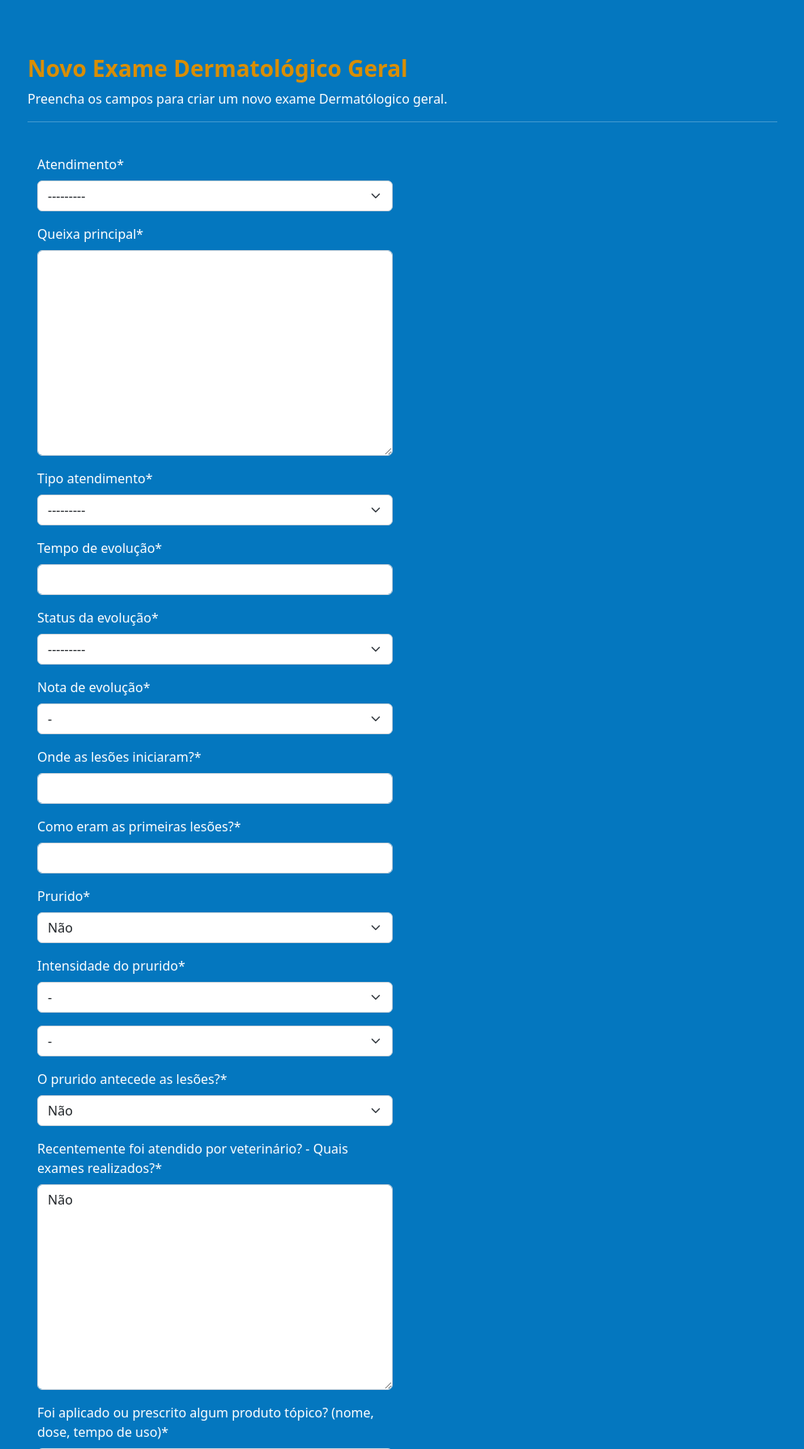
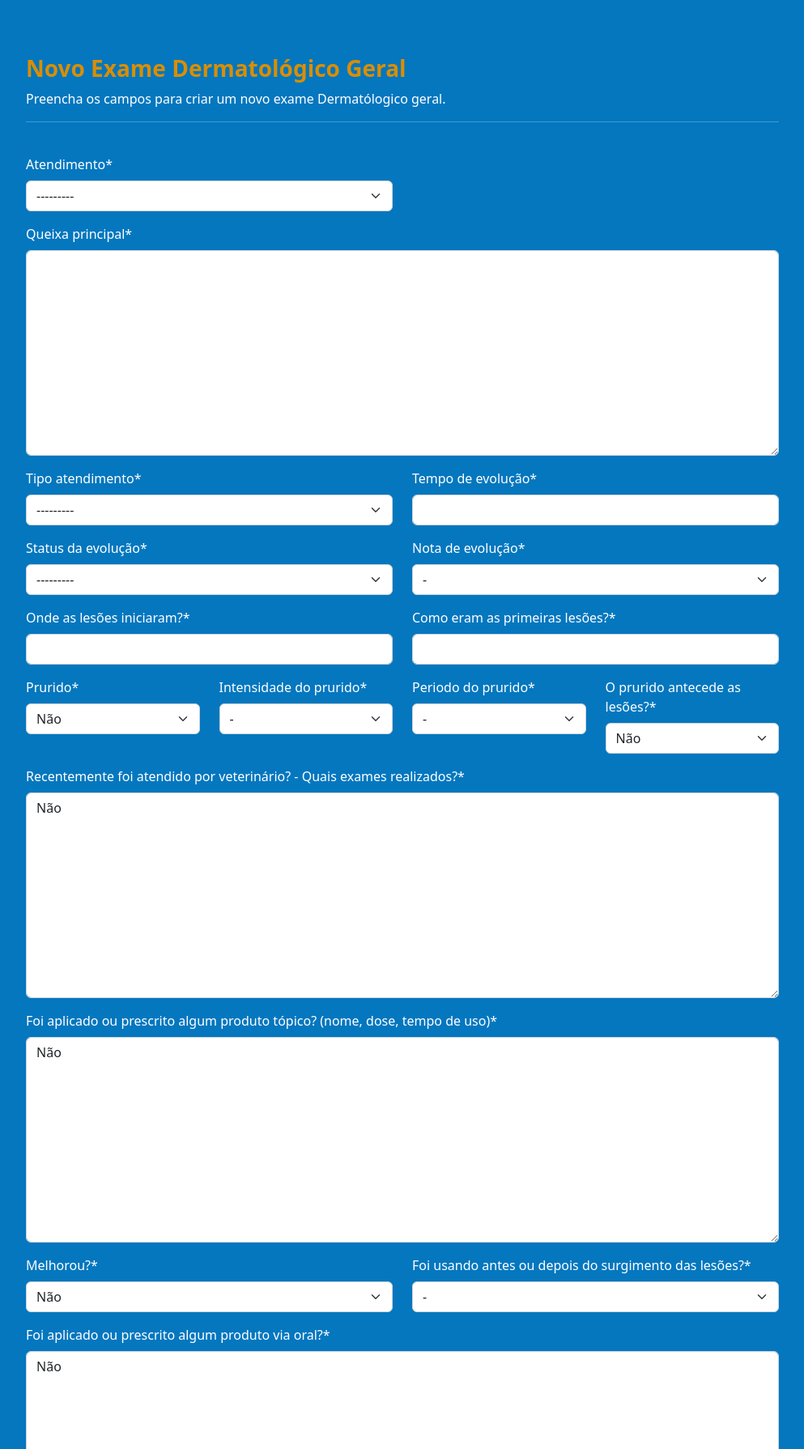
Before and after one commit to Joey-Resende/PetVet, a Django app: page /petvet/dherm_exam_new/ in a window 1280 px wide. Shown: the part 66-1856 px from the top of the page at 81% size, without its empty margins (143-1136 px from the left). Run offline with Django 4.2, Linux system fonts and the light colour scheme; a user stored in the database is signed in; data comes from the database, SQL or seed files in the repository; some libraries are stand-ins or nearby versions.

Commit message:
Ajustando o form_general_dherm_exam.

```diff
--- a/PetVet/core/models.py
+++ b/PetVet/core/models.py
@@ -347,7 +347,7 @@ class GeneralDhermExam(models.Model):
     prurido_intensity = models.CharField(
         max_length=2, default='-', choices=score, verbose_name='Intensidade do prurido')
     choice_prurido = models.CharField(
-        max_length=17, default='-', choices=choice_prurido, verbose_name='')
+        max_length=17, default='-', choices=choice_prurido, verbose_name='Periodo do prurido')
     quest_03_prurido_history = models.CharField(
         max_length=3, default='Não', choices=castrated_status, verbose_name='O prurido antecede as lesões?')
     quest_04_recent_medical_care = models.TextField(
--- /dev/null
+++ b/PetVet/core/templates/core/form_general_dherm_exam.html
@@ -0,0 +1,210 @@
+{% extends 'core/base_model.html' %}
+{% load crispy_forms_tags %}
+{% load static%}
+
+{% block title %}
+<title>{{ title_window }}</title>
+{% endblock %}
+
+{% block content %}
+<div class="col-md-10 mx-auto">
+    <h3><strong>{{ title_page }}</strong></h3>
+    <p>{{ tips }}</p>
+    <hr />
+    <br />
+    <form method="post">
+      {% csrf_token %}
+      <div class="row">
+        <div class="col-md-6 mb-0">
+          {{ form.medical_care|as_crispy_field }}
+        </div>
+        <div class="col-md-6 mb-0">
+
+        </div>
+      </div>
+      <div class="row">
+        <div class="col mb-0">
+          {{ form.report|as_crispy_field }}
+        </div>
+      </div>
+      <div class="row">
+        <div class="col-md-6 mb-0">
+          {{ form.choice_anamnese|as_crispy_field }}
+        </div>
+        <div class="col-md-6 mb-0">
+          {{ form.evolution_time|as_crispy_field }}
+        </div>
+      </div>
+      <div class="row">
+        <div class="col-md-6 mb-0">
+          {{ form.choice_evolution_status|as_crispy_field }}
+        </div>
+        <div class="col-md-6 mb-0">
+          {{ form.evolution_score|as_crispy_field }}
+        </div>
+      </div>
+      <div class="row">
+        <div class="col-md-6 mb-0">
+          {{ form.quest_01_where_begin|as_crispy_field }}
+        </div>
+        <div class="col-md-6 mb-0">
+          {{ form.quest_02_how_are_lesions|as_crispy_field }}
+        </div>
+      </div>
+      <div class="row">
+        <div class="col-md-3 mb-0">
+          {{ form.prurido|as_crispy_field }}
+        </div>
+        <div class="col-md-3 mb-0">
+          {{ form.prurido_intensity|as_crispy_field }}
+        </div>
+        <div class="col-md-3 mb-0">
+          {{ form.choice_prurido|as_crispy_field }}
+        </div>
+        <div class="col-md-3 mb-0">
+          {{ form.quest_03_prurido_history|as_crispy_field }}
+        </div>
+      </div>
+      <div class="row">
+        <div class="col mb-0">
+          {{ form.quest_04_recent_medical_care|as_crispy_field }}
+        </div>
+      </div>
+      <div class="row">
+        <div class="col mb-0">
+          {{ form.quest_05_aplication_prescrition_topic|as_crispy_field }}
+        </div>
+      </div>
+      <div class="row">
+        <div class="col-md-6 mb-0">
+          {{ form.quest_06_feels_better_topic|as_crispy_field }}
+        </div>
+        <div class="col-md-6 mb-0">
+          {{ form.quest_07_feels_intensity_topic|as_crispy_field }}
+        </div>
+      </div>
+      <div class="row">
+        <div class="col mb-0">
+          {{ form.quest_08_aplication_prescrition_oral|as_crispy_field }}
+        </div>
+      </div>
+      <div class="row">
+        <div class="col-md-6 mb-0">
+          {{ form.quest_09_feels_better_oral|as_crispy_field }}
+        </div>
+        <div class="col-md-6 mb-0">
+          {{ form.quest_10_feels_intensity_oral|as_crispy_field }}
+        </div>
+      </div>
+      <div class="row">
+        <div class="col mb-0">
+          {{ form.quest_11_aplication_prescrition_oral|as_crispy_field }}
+        </div>
+      </div>
+      <div class="row">
+        <div class="col mb-0">
+          {{ form.quest_12_aplication_prescrition_oral|as_crispy_field }}
+        </div>
+      </div>
+      <div class="row">
+        <div class="col mb-0">
+          {{ form.quest_13_color_skin|as_crispy_field }}
+        </div>
+      </div>
+      <div class="row">
+        <div class="col mb-0">
+          {{ form.quest_14_color_fur|as_crispy_field }}
+        </div>
+      </div>
+      <div class="row">
+        <div class="col mb-0">
+          {{ form.quest_15_dermatopias|as_crispy_field }}
+        </div>
+      </div>
+      <div class="row">
+        <div class="col-md-4 mb-0">
+          {{ form.quest_16_persons_dermatopias|as_crispy_field }}
+        </div>
+        <div class="col-md-4 mb-0">
+          {{ form.quest_17_contacts|as_crispy_field }}
+        </div>
+        <div class="col-md-4 mb-0">
+          {{ form.quest_18_contacts_quant|as_crispy_field }}
+        </div>
+      </div>
+      <div class="row">
+        <div class="col-md-4 mb-0">
+          {{ form.quest_19_contacts_assint|as_crispy_field }}
+        </div>
+        <div class="col-md-4 mb-0">
+          {{ form.quest_20_contacts_sint_quant|as_crispy_field }}
+        </div>
+        <div class="col-md-4 mb-0">
+          {{ form.quest_21_contacts_sint_period|as_crispy_field }}
+        </div>
+      </div>
+      <div class="row">
+        <div class="col-md-4 mb-0">
+          {{ form.quest_22_contacts_access_street|as_crispy_field }}
+        </div>
+        <div class="col-md-4 mb-0">
+          {{ form.quest_23_contacts_sleep_local|as_crispy_field }}
+        </div>
+        <div class="col-md-4 mb-0">
+          {{ form.quest_24_contacts_petbed|as_crispy_field }}
+        </div>
+      </div>
+      <div class="row">
+        <div class="col-md-4 mb-0">
+          {{ form.quest_25_contacts_wash_petbed|as_crispy_field }}
+        </div>
+        <div class="col-md-4 mb-0">
+          {{ form.quest_26_contacts_grass_earth|as_crispy_field }}
+        </div>
+        <div class="col-md-4 mb-0">
+          {{ form.quest_27_contacts_plants|as_crispy_field }}
+        </div>
+      </div>
+      <div class="row">
+        <div class="col-md-4 mb-0">
+          {{ form.quest_28_special_place|as_crispy_field }}
+        </div>
+        <div class="col-md-4 mb-0">
+          {{ form.quest_29_travel_cities|as_crispy_field }}
+        </div>
+        <div class="col-md-4 mb-0">
+          {{ form.quest_30_pulgas_carrapatos|as_crispy_field }}
+        </div>
+      </div>
+
+      <button type="submit" class="btn btn-warning mt-3">Salvar</button>
+    </form>
+</div>
+{% endblock %}
+
+
+{% block scripts %}
+<script src="{% static 'js/jquery.mask.min.js' %}"></script>
+
+<script>
+    $(document).ready(function(){
+
+      $("#id_date").mask("00/00/0000");
+      $("#id_date_of_birth").mask("00/00/0000");
+      $("#id_time").mask("00:00");
+      $("#id_cpf").mask("000.000.000-00");
+      $("#id_cep").mask("00000-000");
+      var SPMaskBehavior = function (val) {
+        return val.replace(/\D/g, '').length === 11 ? '(00) 00000-0000' : '(00) 0000-00009';
+      },
+      spOptions = {
+        onKeyPress: function(val, e, field, options) {
+            field.mask(SPMaskBehavior.apply({}, arguments), options);
+          }
+      };
+
+      $('#id_phone').mask(SPMaskBehavior, spOptions);
+
+    });
+</script>
+{% endblock %}
--- a/PetVet/core/templates/core/form_physical_exam.html
+++ b/PetVet/core/templates/core/form_physical_exam.html
@@ -157,11 +157,6 @@
         </div>
       </div>
       <div class="row">
-        <div class="col mb-0">
-          {{ form.diag_differ|as_crispy_field }}
-        </div>
-      </div>
-      <div class="row">
         <div class="col-md-6 mb-0">
           {{ form.case_classification|as_crispy_field }}
         </div>
--- a/PetVet/core/views.py
+++ b/PetVet/core/views.py
@@ -375,8 +375,8 @@ class GeneralDhermCreate(LoginRequiredMixin, CreateView):
               'evolution_time', 'choice_evolution_status', 'evolution_score', 'quest_01_where_begin', 'quest_02_how_are_lesions', 'prurido', 'prurido_intensity', 'choice_prurido', 'quest_03_prurido_history', 'quest_04_recent_medical_care', 'quest_05_aplication_prescrition_topic', 'quest_06_feels_better_topic', 'quest_07_feels_intensity_topic', 'quest_08_aplication_prescrition_oral', 'quest_09_feels_better_oral', 'quest_10_feels_intensity_oral', 'quest_11_aplication_prescrition_oral',
               'quest_12_aplication_prescrition_oral', 'quest_13_color_skin',
               'quest_14_color_fur', 'quest_15_dermatopias',
-              'quest_16_persons_dermatopias', 'quest_16_persons_dermatopias', 'quest_17_contacts', 'quest_18_contacts_quant', 'quest_19_contacts_assint', 'quest_20_contacts_sint_quant', 'quest_21_contacts_sint_period', 'quest_22_contacts_access_street', 'quest_23_contacts_sleep_local', 'quest_24_contacts_petbed', 'quest_25_contacts_wash_petbed', 'quest_26_contacts_grass_earth', 'quest_27_contacts_plants', 'quest_28_special_place', 'quest_29_travel_cities', 'quest_30_pulgas_carrapatos']
-    template_name = 'core/form.html'
+              'quest_16_persons_dermatopias', 'quest_17_contacts', 'quest_18_contacts_quant', 'quest_19_contacts_assint', 'quest_20_contacts_sint_quant', 'quest_21_contacts_sint_period', 'quest_22_contacts_access_street', 'quest_23_contacts_sleep_local', 'quest_24_contacts_petbed', 'quest_25_contacts_wash_petbed', 'quest_26_contacts_grass_earth', 'quest_27_contacts_plants', 'quest_28_special_place', 'quest_29_travel_cities', 'quest_30_pulgas_carrapatos']
+    template_name = 'core/form_general_dherm_exam.html'
     success_url = reverse_lazy('physical_exams')
 
     def get_context_data(self, *args, **kwargs):
```
Also changed, not shown: PetVet/core/forms.py (+12 -2 lines).
